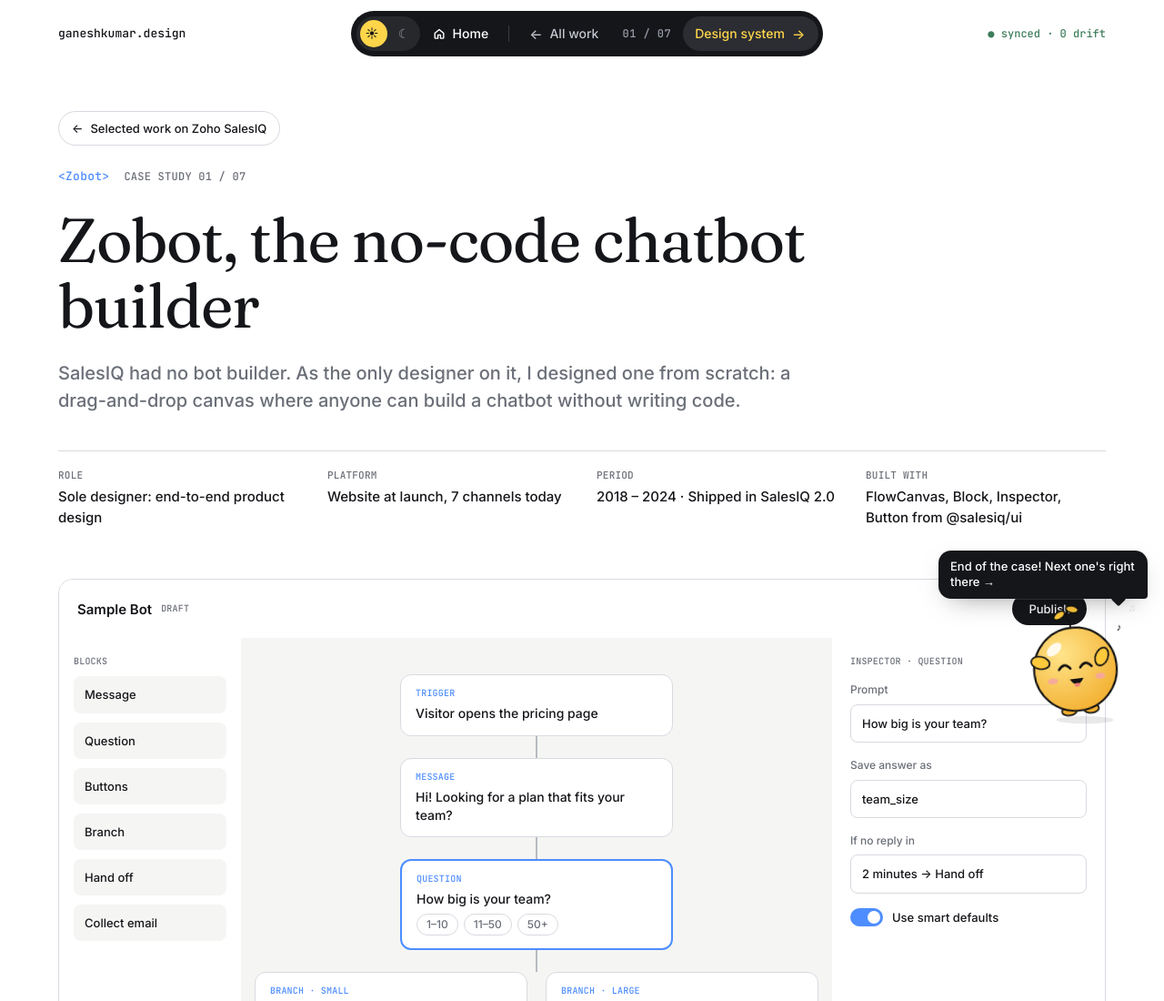
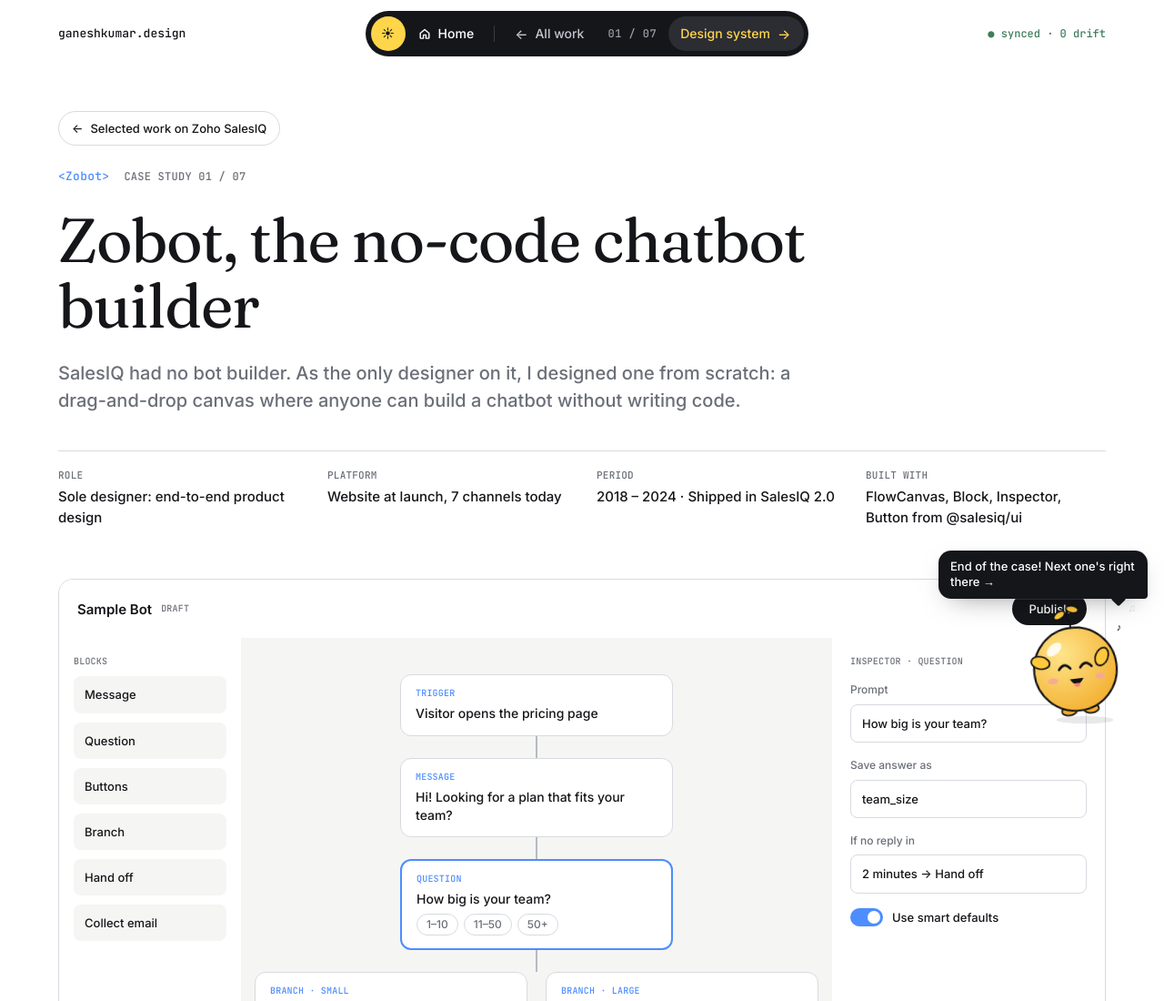
Before and after one commit to ganeshkumarB/Portfolio, a plain HTML site: page case-zobot.html in a window 1280 px wide. Shown: the top 1100 px of the page at 91% size. Drawn offline with Linux system fonts and the light colour scheme.

Commit message:
Case pages use the home page's single round theme button
Replaces the two-state pill on all seven case studies with the same
sun/moon button as the home page, including its spin on click, and
drops the pill styles that nothing uses any more.

Co-Authored-By: Claude Fable 5.1 <noreply@anthropic.com>

```diff
--- a/case-zobot.html
+++ b/case-zobot.html
@@ -21,11 +21,7 @@
       <a class="nav__brand mono" href="index.html">ganeshkumar.design</a>
       <div class="nav__pill nav__pill--case">
         <span class="nav__indicator" aria-hidden="true"></span>
-        <button class="nav__theme nav__theme--duo" id="themeToggle" type="button" aria-label="Toggle dark mode" aria-pressed="false">
-          <span class="nav__theme-thumb" aria-hidden="true"></span>
-          <span class="nav__theme-opt nav__theme-opt--light" aria-hidden="true">☀</span>
-          <span class="nav__theme-opt nav__theme-opt--dark" aria-hidden="true">☾</span>
-        </button>
+        <button class="nav__theme" id="themeToggle" type="button" aria-label="Toggle dark mode" aria-pressed="false"><span class="nav__theme-icon">☀</span></button>
         <a class="nav__link nav__home" href="index.html" title="Home"><svg class="nav__ico" width="14" height="14" viewBox="0 0 16 16" fill="none" stroke="currentColor" stroke-width="1.6" stroke-linecap="round" stroke-linejoin="round" aria-hidden="true"><path d="M2.5 7.5 8 2.8l5.5 4.7V13a.8.8 0 0 1-.8.8H9.6V9.6H6.4v4.2H3.3a.8.8 0 0 1-.8-.8V7.5Z"/></svg><span class="nav__txt">Home</span></a>
         <span class="nav__sep" aria-hidden="true"></span>
         <a class="nav__link nav__dir nav__dir--prev" href="index.html#work" title="Back to all work" aria-label="Back to all work"><span class="nav__arrow" aria-hidden="true">←</span><span class="nav__txt">All work</span></a>
--- a/case.css
+++ b/case.css
@@ -595,44 +595,6 @@ a.lbl:hover { color: var(--ink); }
 }
 .nav__case:hover { color: #fff; }
 
-/* Two-state light / dark switch */
-.nav__theme--duo {
-  position: relative;
-  width: 70px;
-  height: 38px;
-  display: grid;
-  grid-template-columns: 1fr 1fr;
-  place-items: center;
-  padding: 0;
-  overflow: visible;
-  border-radius: 999px;
-  background: rgba(255, 255, 255, 0.08);
-  color: #9a9ea8;
-}
-.nav__theme-thumb {
-  position: absolute;
-  top: 4px;
-  left: 4px;
-  width: 30px;
-  height: 30px;
-  border-radius: 999px;
-  background: var(--sun);
-  transition: transform 0.4s cubic-bezier(0.34, 1.4, 0.64, 1);
-}
-.nav__theme-opt {
-  position: relative;
-  z-index: 1;
-  font-size: 14px;
-  line-height: 1;
-  transition: color 0.25s ease, transform 0.4s cubic-bezier(0.34, 1.56, 0.64, 1);
-}
-.nav__theme-opt--light { color: #15161a; }
-[data-theme="dark"] .nav__theme-thumb { transform: translateX(32px); }
-[data-theme="dark"] .nav__theme-opt--light { color: #9a9ea8; }
-[data-theme="dark"] .nav__theme-opt--dark { color: #15161a; }
-.nav__theme--duo:hover .nav__theme-opt--light { transform: rotate(30deg); }
-.nav__theme--duo:hover .nav__theme-opt--dark { transform: rotate(-20deg); }
-
 .cs-back {
   display: inline-flex;
   align-items: center;
--- a/case.js
+++ b/case.js
@@ -21,6 +21,8 @@
   toggle.addEventListener("click", function () {
     var next = root.getAttribute("data-theme") === "dark" ? "light" : "dark";
     try { localStorage.setItem("theme", next); } catch (e) { /* ignore */ }
+    toggle.classList.add("is-spinning");
+    setTimeout(function () { toggle.classList.remove("is-spinning"); }, 450);
     applyTheme(next);
   });
 
```
Also changed, not shown: case-brand-configuration.html (+1 -5 lines), case-design-system.html (+1 -5 lines), case-feedback.html (+1 -5 lines), case-operator-console.html (+1 -5 lines), case-outbound.html (+1 -5 lines), case-reports.html (+1 -5 lines).
